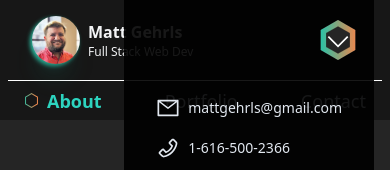
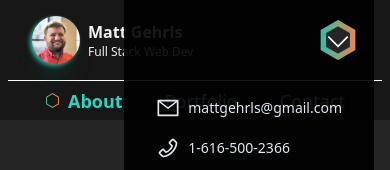
Before and after one commit to mgehrls/mattgehrls, a Next.js app: page / in a window 390 px wide. Shown: the top 170 px of the page. Built offline with nearby package versions, Linux system fonts and the light colour scheme.

Commit message:
css cleanup, nav alignment

```diff
--- a/components/Navbar.tsx
+++ b/components/Navbar.tsx
@@ -16,7 +16,7 @@ const Navbar = () => {
   return (
     <div className="w-screen flex justify-center items-center">
       <nav className="max-w-7xl w-full px-2">
-        <ul className="flex max-w-7xl h-10 w-full items-center justify-between lg:justify-evenly p-4 border-t border-white">
+        <ul className="flex max-w-7xl h-10 w-full items-center justify-around lg:justify-evenly p-4 border-t border-white">
           {links.map((l) => (
             <li className="list-none" key={l.href}>
               <motion.div
@@ -25,7 +25,7 @@ const Navbar = () => {
               >
                 <Link
                   className={clsx(
-                    "text-lg gap-2 flex items-center transition-all list-none",
+                    "text-lg gap-2 flex items-center transition-all",
                     l.href === path
                       ? "text-teal-400 font-bold max-h-8"
                       : "text-slate-200"
```
